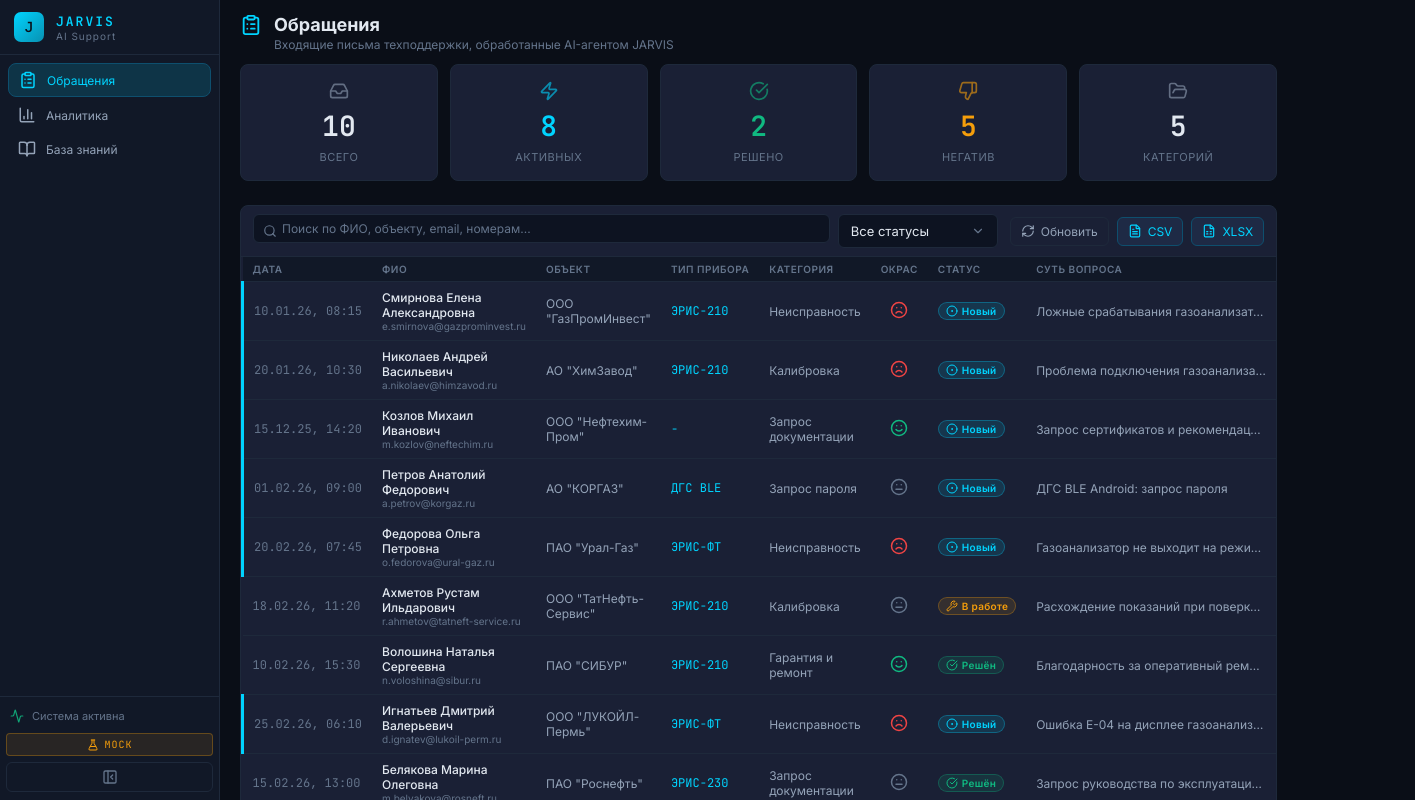
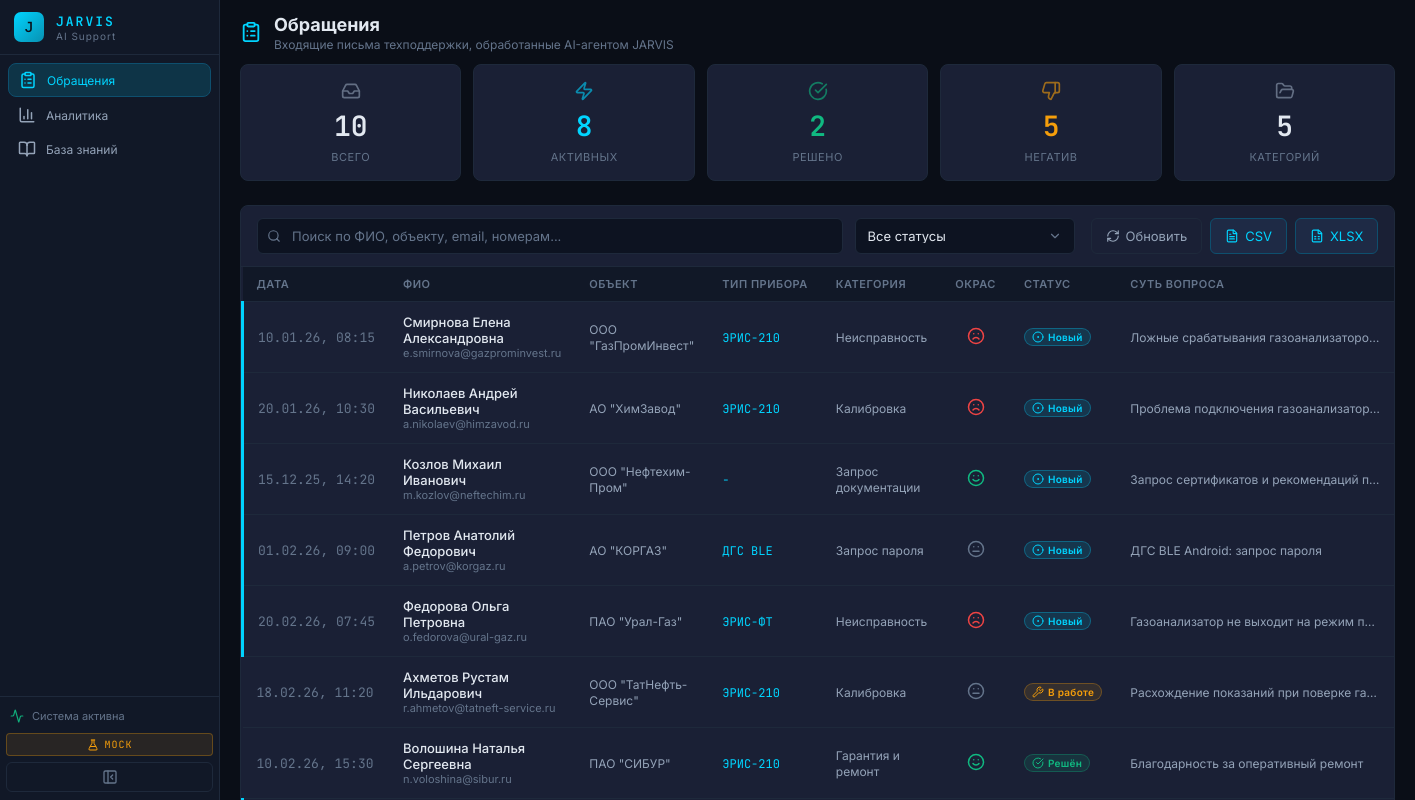
Before and after one commit to doomer6666/crab-enigma-hack, a React (Vite) app in the folder frontend/: page / in a window 1280 px wide. Shown: the top 800 px of the page, 1415 px wide, since content can reach past the window. Built offline with nearby package versions, Linux system fonts and the light colour scheme.

Commit message:
feat: enhance ticket table with additional status option and update toolbar button

```diff
--- a/frontend/src/App.css
+++ b/frontend/src/App.css
@@ -70,6 +70,10 @@ body {
   color: var(--text-primary);
 }
 
+.page-header svg {
+  margin-top: 7px;
+}
+
 .page-subtitle {
   color: var(--text-muted);
   font-size: 13px;
--- a/frontend/src/components/ticket/ticket-table/TicketTable.css
+++ b/frontend/src/components/ticket/ticket-table/TicketTable.css
@@ -3,34 +3,73 @@
     border: 1px solid var(--border);
     border-radius: var(--radius);
     overflow: hidden;
+    display: flex;
+    flex-direction: column;
 }
 
-/* Toolbar */
+/* --- Toolbar --- */
 .table-toolbar {
     display: flex;
+    align-items: center;
     justify-content: space-between;
-    align-items: center;
     padding: 12px 16px;
     border-bottom: 1px solid var(--border);
-    gap: 12px;
+    gap: 16px;
+    background: var(--bg-card);
     flex-wrap: wrap;
 }
 
 .toolbar-filters {
     display: flex;
-    gap: 8px;
+    align-items: center;
+    gap: 12px;
     flex: 1;
+    min-width: 300px;
 }
 
 .toolbar-actions {
     display: flex;
+    align-items: center;
     gap: 8px;
 }
 
+/* --- ЕДИНЫЙ РАЗМЕР (36px) --- */
+.search-input,
+.btn,
+.custom-select .select-trigger {
+    height: 36px !important;
+    /* Принудительно */
+    min-height: 36px;
+    max-height: 36px;
+    box-sizing: border-box;
+    display: flex;
+    align-items: center;
+    /* Центровка текста по вертикали */
+    line-height: 1;
+    /* Чтобы текст не уезжал */
+}
+
+/* --- Поиск --- */
+.search-wrapper {
+    position: relative;
+    flex-grow: 2;
+    min-width: 200px;
+}
+
+.search-icon {
+    position: absolute;
+    left: 10px;
+    top: 50%;
+    transform: translateY(-50%);
+    color: var(--text-muted);
+    pointer-events: none;
+    z-index: 2;
+}
+
 .search-input {
-    flex: 1;
-    min-width: 200px;
-    padding: 8px 12px;
+    width: 100%;
+    padding: 0 12px 0 34px;
+    /* Вертикальный паддинг 0, т.к. height фиксирован */
     background: var(--bg-input);
     border: 1px solid var(--border);
     border-radius: 6px;
@@ -49,8 +88,18 @@
     color: var(--text-muted);
 }
 
-.filter-select {
-    padding: 8px 12px;
+/* --- Селект --- */
+.toolbar-filters .custom-select {
+    width: 220px;
+    flex-shrink: 0;
+}
+
+/* Фикс для триггера селекта (он внутри .custom-select) */
+.custom-select .select-trigger {
+    width: 100%;
+    justify-content: space-between;
+    padding: 0 12px;
+    /* Убрал вертикальный паддинг */
     background: var(--bg-input);
     border: 1px solid var(--border);
     border-radius: 6px;
@@ -58,16 +107,18 @@
     font-size: 13px;
     font-family: var(--font-sans);
     cursor: pointer;
+    transition: border-color 0.15s, background 0.15s;
     outline: none;
 }
 
-.filter-select:focus {
-    border-color: var(--accent-dim);
-}
-
-/* Buttons */
+/* --- Кнопки --- */
 .btn {
-    padding: 8px 16px;
+    display: inline-flex;
+    align-items: center;
+    justify-content: center;
+    gap: 6px;
+    padding: 0 14px;
+    /* Только горизонтальный паддинг */
     border: none;
     border-radius: 6px;
     font-size: 13px;
@@ -113,9 +164,10 @@
     cursor: not-allowed;
 }
 
-/* Table */
+/* --- Остальное (Таблица) --- */
 .table-container {
     overflow-x: auto;
+    flex: 1;
 }
 
 .tickets-table {
@@ -161,27 +213,11 @@
     border-left: 3px solid var(--accent);
 }
 
-.th-id {
-    width: 50px;
-}
-
-.th-subject {
-    min-width: 250px;
-}
-
-.ticket-id {
+.td-date {
+    font-size: 12px;
+    color: var(--text-muted);
+    white-space: nowrap;
     font-family: var(--font-mono);
-    color: var(--text-muted);
-    font-size: 12px;
-}
-
-.subject-text {
-    font-weight: 500;
-    color: var(--text-primary);
-    max-width: 350px;
-    overflow: hidden;
-    text-overflow: ellipsis;
-    white-space: nowrap;
 }
 
 .sender-name {
@@ -194,6 +230,17 @@
     color: var(--text-muted);
 }
 
+.object-name {
+    font-size: 12px;
+    color: var(--text-secondary);
+}
+
+.device-type {
+    font-size: 12px;
+    font-family: var(--font-mono);
+    color: var(--accent);
+}
+
 .category-tag {
     font-size: 12px;
     color: var(--text-secondary);
@@ -204,34 +251,18 @@
     text-align: center;
 }
 
-.td-confidence {
-    text-align: center;
-}
-
-.confidence-value {
-    font-family: var(--font-mono);
+.description-text {
     font-size: 12px;
-    color: var(--accent);
-}
-
-.td-date {
-    font-size: 12px;
-    color: var(--text-muted);
+    color: var(--text-secondary);
+    overflow: hidden;
+    text-overflow: ellipsis;
     white-space: nowrap;
-    font-family: var(--font-mono);
+    max-width: 250px;
 }
 
 .table-empty {
     text-align: center;
     padding: 40px 20px !important;
-    color: var(--text-muted);
-}
-
-/* Footer */
-.table-footer {
-    padding: 10px 16px;
-    border-top: 1px solid var(--border);
-    font-size: 12px;
     color: var(--text-muted);
 }
 
@@ -253,44 +284,14 @@
     }
 }
 
-/* Поиск с иконкой */
-.search-wrapper {
-    position: relative;
-    flex: 1;
-    min-width: 200px;
+.table-footer {
+    padding: 10px 16px;
+    border-top: 1px solid var(--border);
+    font-size: 12px;
+    color: var(--text-muted);
+    background: var(--bg-card);
 }
 
-.search-icon {
-    position: absolute;
-    left: 10px;
-    top: 50%;
-    transform: translateY(-50%);
-    color: var(--text-muted);
-    pointer-events: none;
-}
-
-.search-input {
-    width: 100%;
-    padding: 8px 12px 8px 32px;
-    /* левый отступ под иконку */
-    background: var(--bg-input);
-    border: 1px solid var(--border);
-    border-radius: 6px;
-    color: var(--text-primary);
-    font-size: 13px;
-    font-family: var(--font-sans);
-    outline: none;
-    transition: border-color 0.2s;
-}
-
-/* Кнопки с иконками */
-.btn {
-    display: inline-flex;
-    align-items: center;
-    gap: 6px;
-}
-
-/* Тональность */
 .sentiment-positive {
     color: var(--success);
 }
@@ -303,87 +304,21 @@
     color: var(--danger);
 }
 
-.object-name {
-    font-size: 12px;
-    color: var(--text-secondary);
-}
-
-.device-type {
-    font-size: 12px;
-    font-family: var(--font-mono);
-    color: var(--accent);
-}
-
-.td-description {
-    max-width: 250px;
-}
-
-.description-text {
-    font-size: 12px;
-    color: var(--text-secondary);
-    overflow: hidden;
-    text-overflow: ellipsis;
-    white-space: nowrap;
-    max-width: 250px;
-}
-
-/* --- Адаптив --- */
-@media (max-height: 800px) {
-    .table-toolbar {
-        padding: 8px 12px;
-    }
-
-    .tickets-table th {
-        padding: 6px 10px;
-        font-size: 10px;
-    }
-
-    .tickets-table td {
-        padding: 8px 10px;
-        font-size: 12px;
-    }
-
-    .sender-name {
-        font-size: 12px;
-    }
-
-    .sender-email {
-        font-size: 10px;
-    }
-
-    .search-input {
-        padding: 6px 10px 6px 28px;
-        font-size: 12px;
-    }
-
-    .btn {
-        padding: 6px 10px;
-        font-size: 12px;
-    }
-
-    .table-footer {
-        padding: 6px 12px;
-        font-size: 11px;
-    }
-}
-
-@media (max-width: 1200px) {
-    .toolbar-filters {
-        flex-wrap: wrap;
-    }
-
-    .toolbar-actions {
-        flex-wrap: wrap;
-    }
-}
-
 @media (max-width: 900px) {
     .table-toolbar {
         flex-direction: column;
         align-items: stretch;
     }
 
+    .toolbar-filters {
+        flex-wrap: wrap;
+    }
+
     .toolbar-actions {
         justify-content: flex-end;
     }
+
+    .toolbar-filters .custom-select {
+        width: 100%;
+    }
 }
--- a/frontend/src/components/ticket/ticket-table/TicketTable.tsx
+++ b/frontend/src/components/ticket/ticket-table/TicketTable.tsx
@@ -17,6 +17,7 @@ import { CustomSelect } from "../../ui/custom-select/CustomSelect";
 const STATUS_OPTIONS = [
   { value: "", label: "Все статусы" },
   { value: "new", label: "Новые" },
+  { value: "ai_processed", label: "AI обработан" },
   { value: "in_progress", label: "В работе" },
   { value: "resolved", label: "Решенные" },
 ];
@@ -125,6 +126,7 @@ export const TicketTable: React.FC<Props> = ({
           />
         </div>
         <div className="toolbar-actions">
+          {/* Вернул btn-ghost для Обновить */}
           <button className="btn btn-ghost" onClick={handleRefresh}>
             <RefreshCw size={14} /> Обновить
           </button>
```
